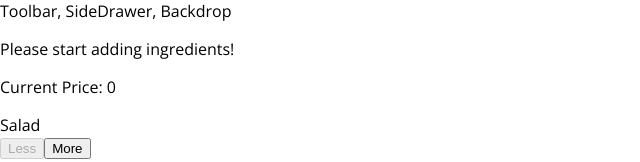
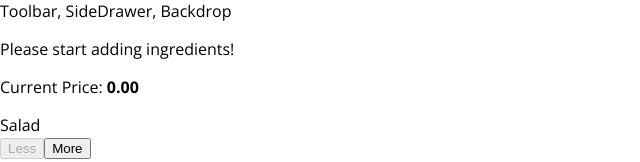
Before and after one commit to Casperfeng/Burger-maker, a React app: page / in a window 1280 px wide. Shown: the top 162 px of the page, without its empty margins (0-640 px from the left). Built offline with nearby package versions, Linux system fonts and the light colour scheme.

Commit message:
price is now displayed with fixed 2 decimals

```diff
--- a/src/components/Burger/BuildControls/BuildControls.js
+++ b/src/components/Burger/BuildControls/BuildControls.js
@@ -11,7 +11,7 @@
 
 const buildControls = (props) => (
   <div className={classes.BuildControls}>
-  <p>Current Price: {props.price}</p>
+  <p>Current Price: <strong>{props.price.toFixed(2)}</strong></p>
     {controls.map(ctrl => (
     <BuildControl
     key={ctrl.label}
```
